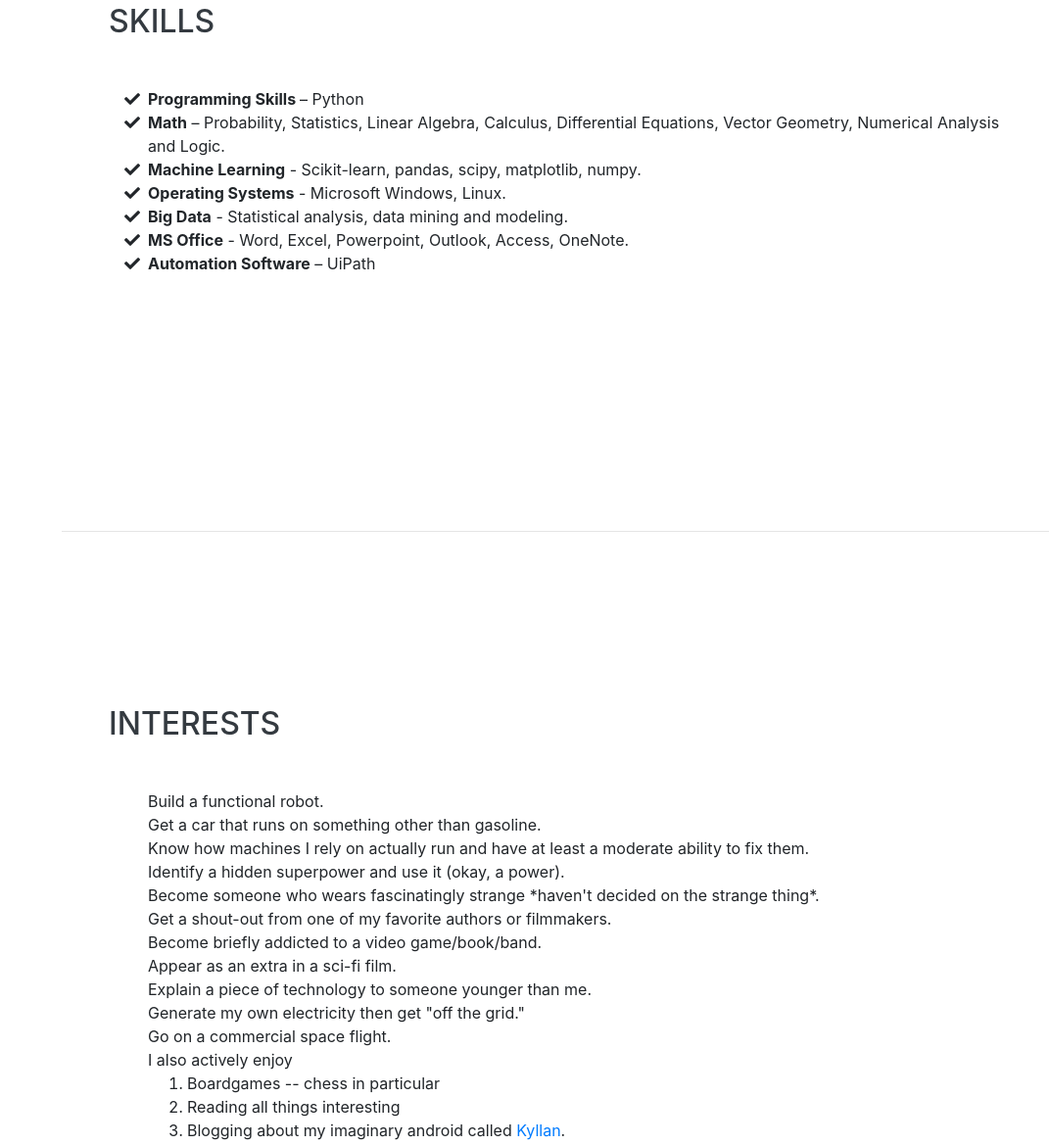
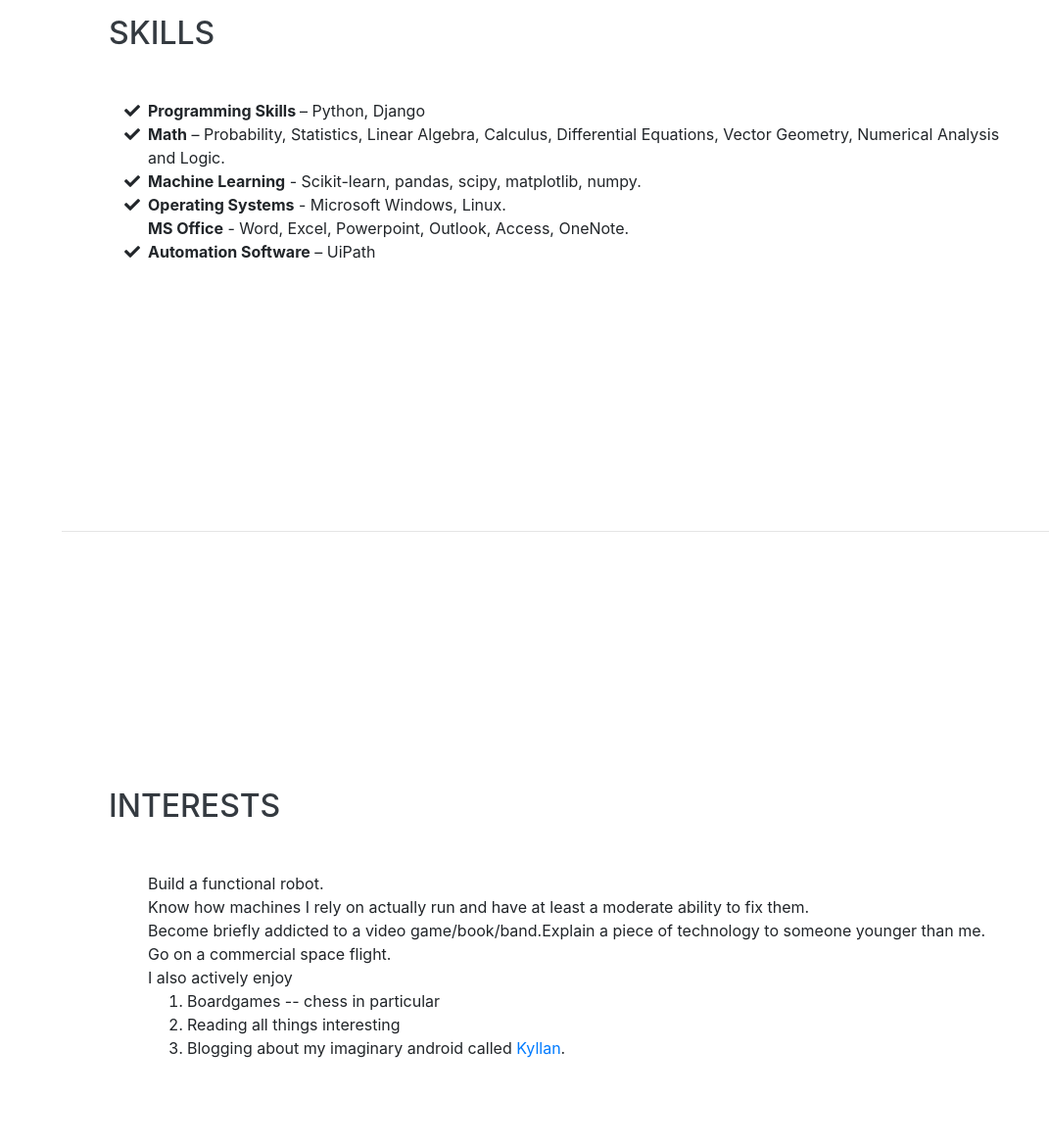
Before and after one commit to chitaha/chitaha.github.io, a website with bundled scripts: page index.html in a window 1280 px wide. Shown: the part 2661-3830 px from the top of the page at 98% size, without its empty margins (209-1280 px from the left). Built offline with nearby package versions, Linux system fonts and the light colour scheme; a web font is replaced by a local one.

Commit message:
Update index.html

```diff
--- a/index.html
+++ b/index.html
@@ -186,7 +186,7 @@
         <ul class="fa-ul mb-0">
           <li>
             <i class="fa-li fa fa-check"></i>
-            <b> Programming Skills </b> – Python</li>
+            <b> Programming Skills </b> – Python, Django</li>
           <li>
             <i class="fa-li fa fa-check"></i>
             <b>Math</b> – Probability, Statistics, Linear Algebra, Calculus, Differential Equations, Vector Geometry, Numerical Analysis and Logic.</li>
@@ -196,10 +196,10 @@
           <li>
             <i class="fa-li fa fa-check"></i>
             <b>Operating Systems</b> - Microsoft Windows, Linux.</li>
-          <li>
+         <!-- <li>
             <i class="fa-li fa fa-check"></i>
             <b>Big Data</b> - Statistical analysis, data mining and modeling.</li>
-          <li>
+          <li> -->
             <i class="fa-li fa fa-check"></i>
             <b>MS Office</b> - Word, Excel, Powerpoint, Outlook, Access, OneNote.</li>
           <li>
@@ -216,15 +216,9 @@
         <h2 class="mb-5">Interests</h2>
         <ul class="fa-ul mb-0">
           <li>Build a functional robot.</li>
-          <li>Get a car that runs on something other than gasoline.</li>
-          <li>Know how machines I rely on actually run and have at least a moderate ability to fix them.</li>
-          <li>Identify a hidden superpower and use it (okay, a power).</li>
-          <li>Become someone who wears fascinatingly strange *haven't decided on the strange thing*.</li>
-          <li>Get a shout-out from one of my favorite authors or filmmakers.</li>
-          <li>Become briefly addicted to a video game/book/band.</li>
-          <li>Appear as an extra in a sci-fi film.</li>
+          <li>Know how machines I rely on actually run and have at least a moderate ability to fix them.</li
+          <li>Become briefly addicted to a video game/book/band.</li
           <li>Explain a piece of technology to someone younger than me.</li>
-          <li>Generate my own electricity then get "off the grid."</li>
           <li>Go on a commercial space flight.</li>
           <li>I also actively enjoy <ol><li>Boardgames -- chess in particular</li><li>Reading all things interesting</li><li>Blogging about my imaginary android called <a href="https://thecosmicmistress.wordpress.com/category/kyllan-and-i/"> Kyllan</a>.</li></ol></li>
         </ul>
```
